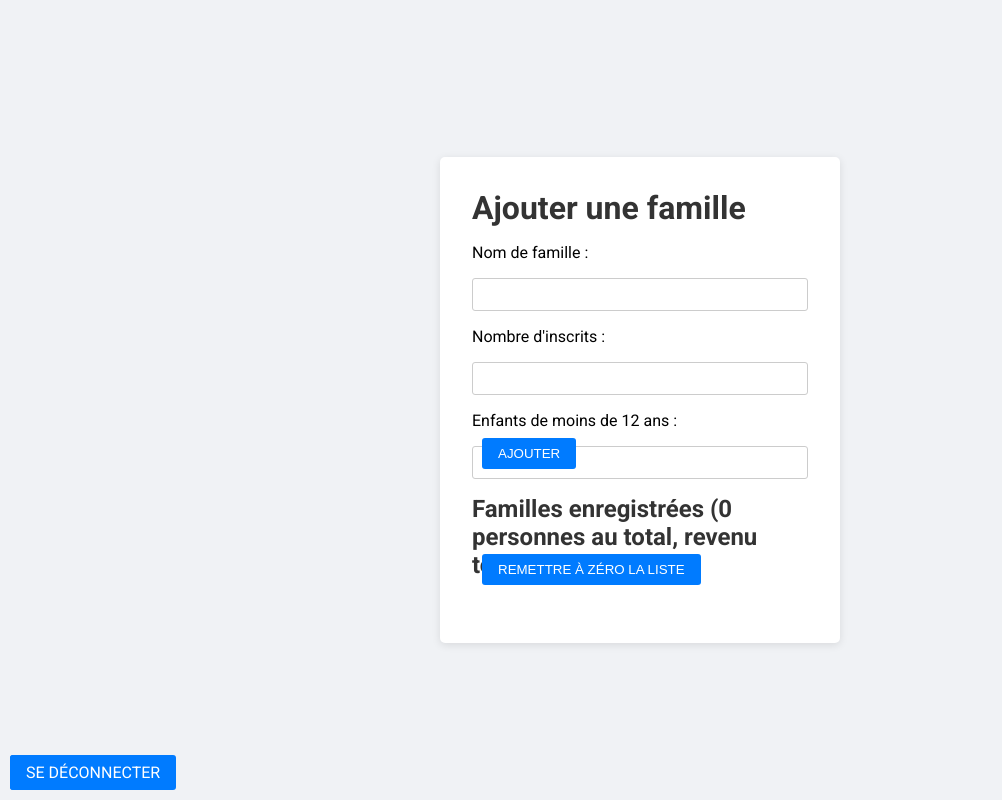
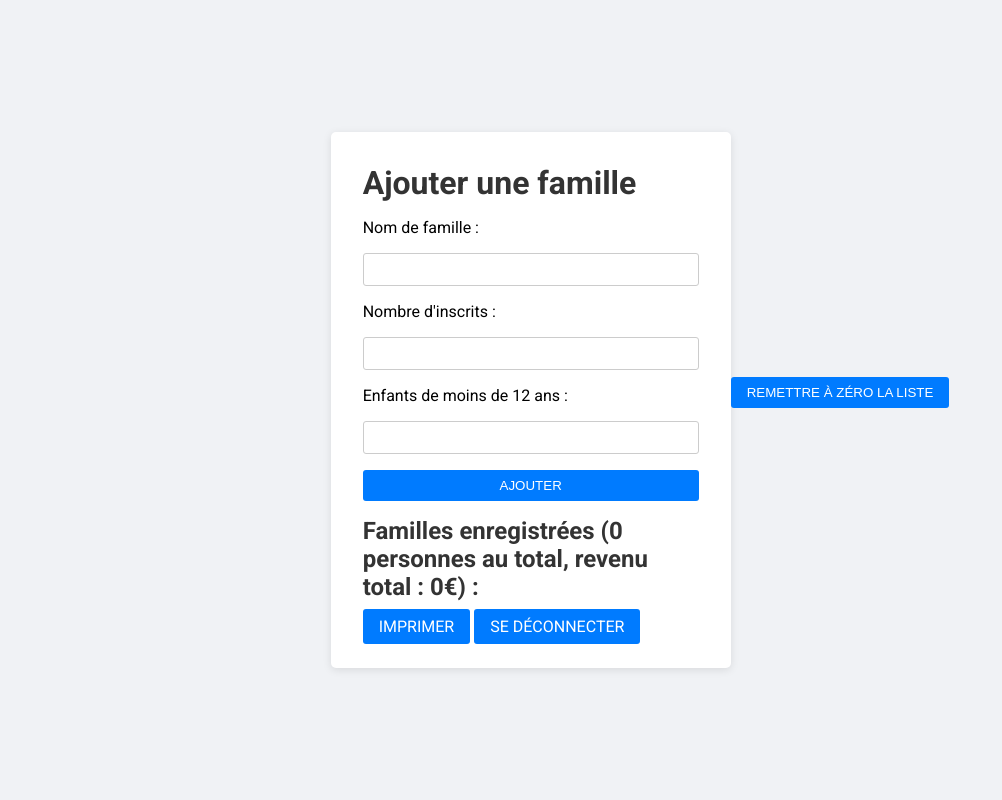
Before and after one commit to TomRBD/site_Comptage, a Flask app: page / in a window 1280 px wide. Shown: the whole page, without its empty margins (0-1002 px from the left). Run offline with Flask 2, Linux system fonts and the light colour scheme; the visitor is signed in with stand-in values (Sample User, id 1); data that the repository does not hold is empty.

Commit message:
gunicorn

```diff
--- a/static/styles.css
+++ b/static/styles.css
@@ -13,7 +13,6 @@ body {
     align-items: center;
     justify-content: center;
     min-height: 100vh;
-    position: relative;  /* Add this line */
 }
 
 .container {
@@ -23,7 +22,6 @@ body {
     box-shadow: 0 2px 8px rgba(0, 0, 0, 0.1);
     width: 80%;
     max-width: 400px;
-    animation: fadeIn 0.3s ease-out;
 }
 
 h1, h2 {
@@ -36,7 +34,6 @@ form {
     display: flex;
     flex-direction: column;
     gap: 1rem;
-    position: relative;  /* Add this line */
 }
 
 input[type="text"], input[type="password"], input[type="number"] {
@@ -45,7 +42,7 @@ input[type="text"], input[type="password"], input[type="number"] {
     border-radius: 3px;
 }
 
-input[type="submit"], .reset {
+input[type="submit"] {
     background-color: #007bff;
     color: white;
     border: none;
@@ -54,10 +51,9 @@ input[type="submit"], .reset {
     cursor: pointer;
     transition: background-color 0.3s ease;
     border-radius: 3px;
-    width: 100%;
 }
 
-input[type="submit"]:hover, .reset:hover {
+input[type="submit"]:hover {
     background-color: #0056b3;
 }
 
@@ -102,14 +98,17 @@ ul li:before {
     }
 }
 
-.reset, input[type="submit"] {
-    position: absolute;
-    bottom: 10px;
-    left: 10px;
+.container {
+    animation: fadeIn 0.3s ease-out;
 }
 
-@media (min-width: 768px) {
-    .reset, input[type="submit"] {
-        width: auto;
-    }
+.reset {
+    background-color: #007bff;
+    color: white;
+    border: none;
+    padding: 0.5rem 1rem;
+    text-transform: uppercase;
+    cursor: pointer;
+    transition: background-color 0.3s ease;
+    border-radius: 3px;
 }
--- a/templates/index.html
+++ b/templates/index.html
@@ -47,17 +47,18 @@
           <div class="modal-dialog" role="document">
             <div class="modal-content">
               <div class="modal-footer">
-                <form method="POST" action="{{ url_for('reset') }}">
-                    <button type="submit" class="reset" id="resetButton">Remettre à zéro la liste</button>
-                </form>
+                   <a href="{{ url_for('imprimer') }}" class="reset">Imprimer</a>
+                    <a href="{{ url_for('logout') }}" class="reset">Se déconnecter</a>
+
               </div>
             </div>
           </div>
         </div>
-        <a href="{{ url_for('imprimer') }}" class="reset">Imprimer</a>
 
- <a href="{{ url_for('logout') }}" class="reset">Se déconnecter</a>
     </div>
+                <form method="POST" action="{{ url_for('reset') }}">
 
+<button type="submit" class="reset">Remettre à zéro la liste</button>
+</form>
 </body>
 </html>
```
